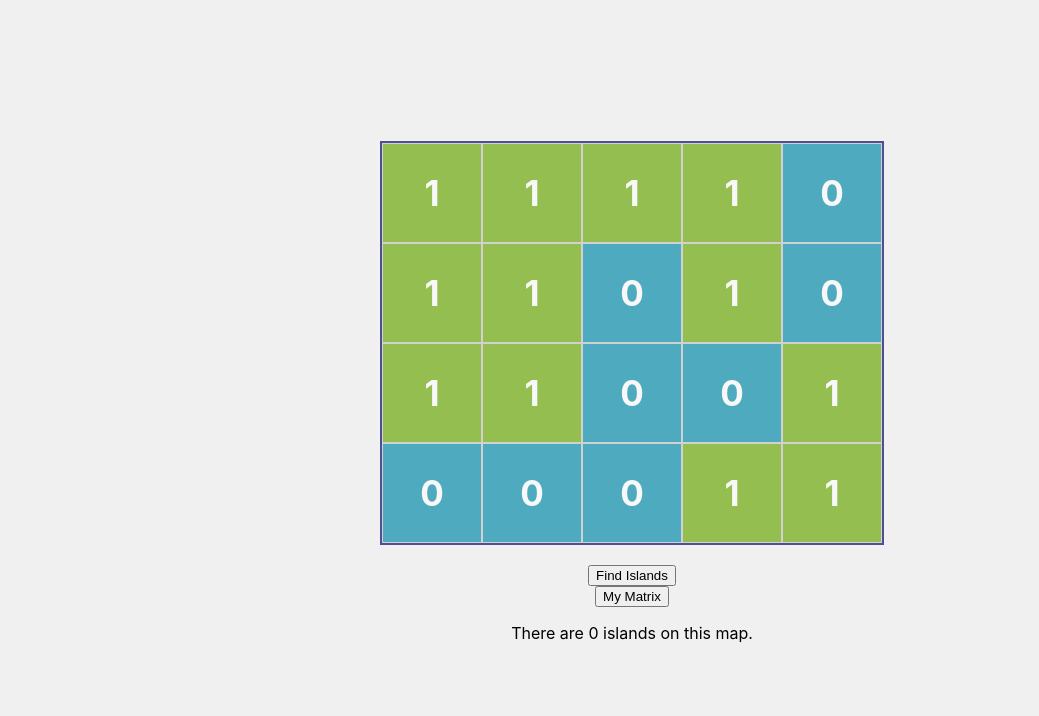
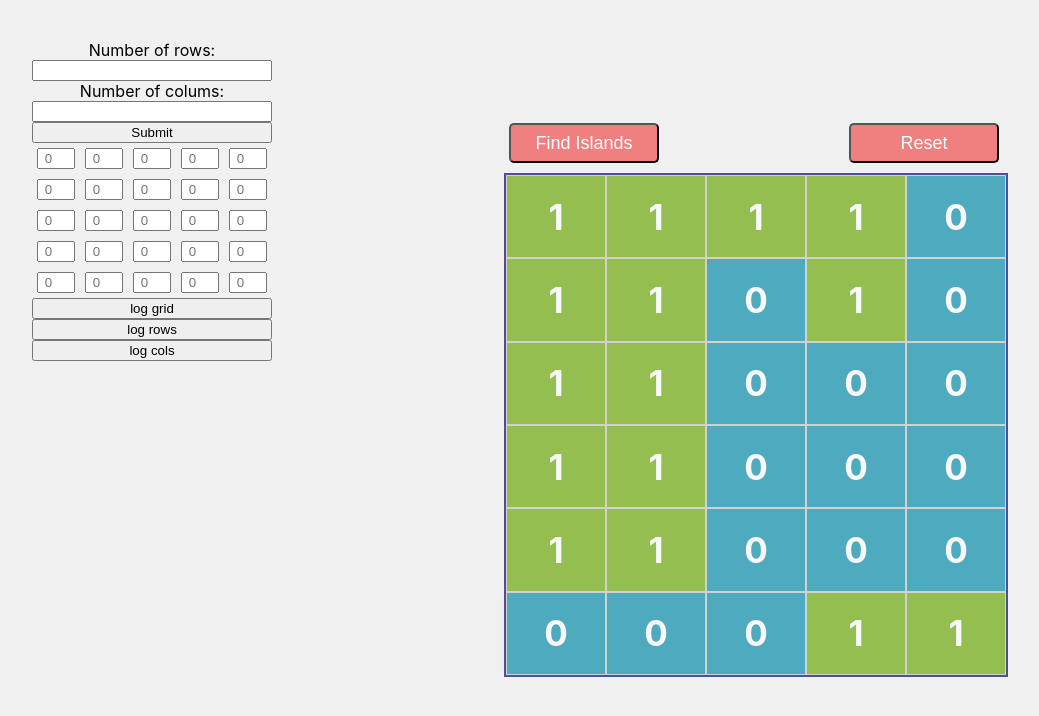
Before and after one commit to Komakino-joy/algorithms, a React (Create React App) app in the folder algorithms/: page / in a window 1280 px wide. Shown: the top 716 px of the page, without its empty margins (8-1047 px from the left). Built offline with nearby package versions, Linux system fonts and the light colour scheme.

Commit message:
added visual BFS matrix search and began working on custom graph size entry

```diff
--- a/algorithms/package.json
+++ b/algorithms/package.json
@@ -3,6 +3,9 @@
   "version": "0.1.0",
   "private": true,
   "dependencies": {
+    "@fortawesome/fontawesome-svg-core": "^1.2.35",
+    "@fortawesome/free-solid-svg-icons": "^5.15.3",
+    "@fortawesome/react-fontawesome": "^0.1.14",
     "@testing-library/jest-dom": "^5.11.4",
     "@testing-library/react": "^11.1.0",
     "@testing-library/user-event": "^12.1.10",
--- a/algorithms/src/components/islands/islands.component.jsx
+++ b/algorithms/src/components/islands/islands.component.jsx
@@ -1,18 +1,22 @@
 import React, { useState } from 'react';
+
+import MatrixInput from './matrix-input.component';
 
 import './islands.styles.css';
 
 const Islands = () => {
 
-
-    const [matrix, setMatrix] = useState(
+    const originalMatrix =
     [[1, 1, 1, 1, 0],
     [1, 1, 0, 1, 0],
-        [1, 1, 0, 0, 1],
+    [1, 1, 0, 0, 0],
+    [1, 1, 0, 0, 0],
+    [1, 1, 0, 0, 0],
     [0, 0, 0, 1, 1]]
-    )
 
-    let [totalIslands, setTotalIslands] = useState(0);
+    const [totalIslands, setTotalIslands] = useState(0);
+    const [matrix, setMatrix] = useState(originalMatrix);
+    const [searchCompleted, setSearchCompleted] = useState(false);
 
     const directions = {
         0:{
@@ -40,13 +44,17 @@ const Islands = () => {
 
     const updateMatrix = async(matrix, row, col) => {
         const copyOfMatrix = [...matrix];
-        await sleep(100);
+        await sleep(200);
+
         copyOfMatrix[row][col] = 0;
-        // console.log(matrix[0])
-        // console.log(matrix[1])
-        // console.log(matrix[2])
-        // console.log(matrix[3])
+
         setMatrix(copyOfMatrix)
+    }
+
+
+    const resetMatrix = async() => {
+        setMatrix(originalMatrix);
+        setSearchCompleted(false);
     }
 
     const numOfIslands = async () => {
@@ -57,13 +65,13 @@ const Islands = () => {
         }
 
         for (let row = 0; row < matrix.length; row++) {
-
           for (let col=0; col < matrix[0].length; col++) {
 
             if (matrix[row][col] === 1) {
                 islands++;
 
                 await updateMatrix(matrix, row, col);
+                console.log(`island found at: ${row},${col}`)
 
                 const queue = [];
                 queue.push([row,col]);
@@ -73,10 +81,9 @@ const Islands = () => {
                     const currentRow = currentPos[0]
                     const currentCol = currentPos[1]
 
+                    for (let i = 0; i < Object.keys(directions).length; i++) {
 
-                for (let i = 0; i < Object.keys(directions).length; i++) {
                     const currentDir = directions[i].coordinates;
-                  console.log(directions[i].direction)
                     const nextRow = currentRow + currentDir[0];
                     const nextCol = currentCol + currentDir[1];
 
@@ -94,23 +101,37 @@ const Islands = () => {
           }
         }
         setTotalIslands(islands);
+        setSearchCompleted(true);
       }
 
     return (
+        <div className='islands-page'>
+        <div className='matrix-input-container'>
+            <MatrixInput/>
+        </div>
         <div className='islands-container'>
+            <div className='island-btn-container'>
+                <button className='island-btn' onClick={() => numOfIslands(matrix)} >Find Islands</button>
+                <button className='island-btn' onClick={resetMatrix} >Reset</button>
+            </div>
             <div className='matrix-container'>
                 {matrix &&
-                    matrix.map((row, idx) => (
-                        row.map((col, idx) => (
-                            <div key={idx} className={`${col === 0 ? 'water' : 'land'} matrix-square`}>{col}</div>
+                    matrix.map((row, rowIdx) => (
+                        row.map((col, colIdx) => (
+                            <div
+                                key={colIdx}
+                                className={`${col === 0 ? 'water' : 'land'} matrix-square`}
+                                style={{width:`${500 / matrix[0].length}px`, height:`${500 / matrix.length}px` }}>
+                                {col}
+                            </div>
                         ))
                     ))
                 }
             </div>
-            <button onClick={() => numOfIslands(matrix)} >Find Islands</button>
-            <button onClick={() => console.log(matrix)} >My Matrix</button>
-            <p>There are {totalIslands} islands on this map.</p>
-
+            {searchCompleted &&
+                <p className='island-results' >{totalIslands === 1 ? 'There was 1 island' : `There were ${totalIslands} islands`} on this map.</p>
+            }
+        </div>
         </div>
     )
 }
--- a/algorithms/src/components/islands/islands.styles.css
+++ b/algorithms/src/components/islands/islands.styles.css
@@ -1,34 +1,65 @@
+.islands-page {
+  display: flex;
+  background-color: #f0f0f0;
+}
+
+.matrix-input-container {
+  height: 100vh;
+  width: 40vw;
+}
+
 .islands-container {
-  background-color: #f0f0f0;
   height: 100vh;
-  width: 100vw;
+  width: 60vw;
   display: flex;
   flex-direction: column;
   justify-content: center;
-  align-items: center;
+  align-items: flex-start;
+}
+
+.island-btn-container {
+  width: 500px;
+  display: flex;
+  justify-content: space-between;
+}
+
+.island-btn {
+  width: 150px;
+  height: 40px;
+  margin: 5px;
+  border-radius: 5px;
+  background-color: lightcoral;
+  color: white;
+  font-size: 18px;
+  cursor: pointer;
+}
+
+.island-btn:active {
+  transform: scale(0.98);
 }
 
 .matrix-container {
   background-color: #fff;
   border: 2px solid rgb(79, 79, 148);
-  height: 400px;
+  height: 500px;
   width: 500px;
   display: flex;
   flex-wrap: wrap;
-  margin-bottom: 20px;
+  margin: 5px 0;
+  position: relative;
 }
 
 .matrix-square {
+  position: relative;
   box-sizing: border-box;
   border: 1px solid #d1d1d1;
   color: rgb(248, 248, 248);
-  width: 100px;
-  height: 100px;
   display: flex;
   justify-content: center;
   align-items: center;
   font-size: 35px;
   font-weight: bold;
+  transition: all 0.5s;
 }
 
 .land {
@@ -38,3 +69,9 @@
 .water {
   background: rgb(78, 170, 190);
 }
+
+.island-results {
+  margin: 0;
+  font-size: 30px;
+  color: rgb(95, 95, 95);
+}
--- /dev/null
+++ b/algorithms/src/components/islands/matrix-input.component.jsx
@@ -0,0 +1,47 @@
+import React, {useState} from 'react'
+
+import './matrix-input.styles.css'
+
+const MatrixInput = () => {
+
+    const [numRows, setNumRows] = useState(5)
+    const [numCols, setNumCols] = useState(5)
+
+    const [grid, setGrid] = useState(Array(numRows).fill(Array(numCols).fill(0)))
+
+
+    const updateGrid = (e) => {
+        e.preventDefault();
+
+        const newGrid = Array(numRows).fill(Array(numCols).fill(0));
+        console.log(newGrid)
+        setGrid(newGrid)
+    }
+    return (
+        <div className='matrix-input'>
+            <div className='grid-options'>
+                <label>Number of rows:</label>
+                <input type="number" onChange={(e) => setNumRows(e.target.value)}/>
+                <label>Number of colums:</label>
+                <input type="number" onChange={(e) => setNumCols(e.target.value)} />
+                <button onClick={(e) => updateGrid(e)} >Submit</button>
+            </div>
+
+            { grid &&
+                grid.map((row, idx) => (
+                    <div key={idx} className='row'>
+                        { row.map((col, idx) => (
+                            <input key={idx} type="number" className='grid-input' min='0' max='1' placeholder={col}></input>
+                        ))}
+                    </div>
+                ))
+            }
+
+            <button onClick={() => console.log(grid)} >log grid</button>
+            <button onClick={() => console.log(numRows)} >log rows</button>
+            <button onClick={() => console.log(numCols)} >log cols</button>
+        </div>
+    )
+}
+
+export default MatrixInput
--- /dev/null
+++ b/algorithms/src/components/islands/matrix-input.styles.css
@@ -0,0 +1,18 @@
+.grid-options {
+  display: flex;
+  flex-direction: column;
+}
+
+.matrix-input {
+  position: absolute;
+  top: 40px;
+  left: 40px;
+  display: flex;
+  flex-direction: column;
+}
+
+.grid-input {
+  width: 30px;
+  margin: 5px;
+  text-align: center;
+}
```
Also changed, not shown: 1 other file (tests, documents, lock files or other folders). Lines whose indentation alone changed are shown as unchanged.
